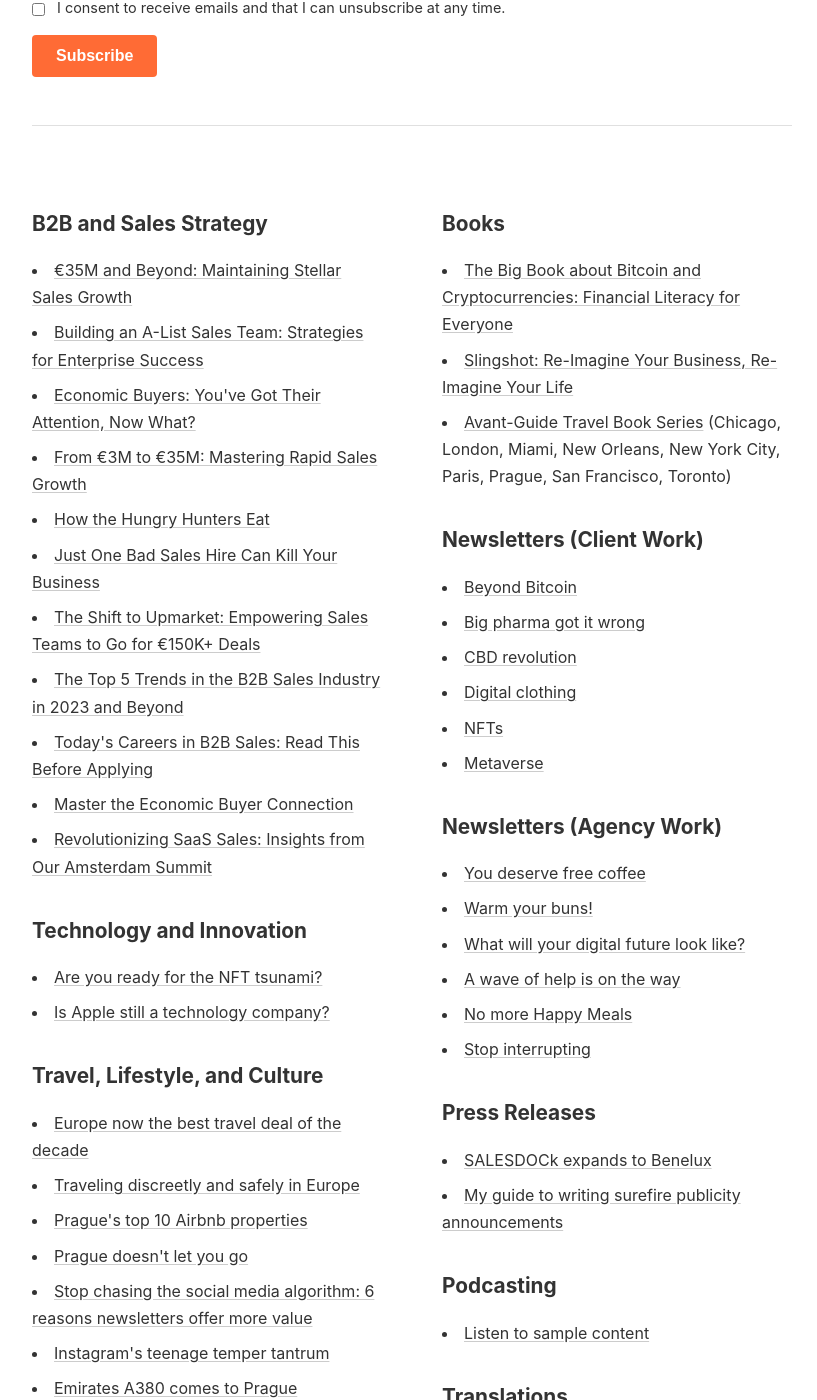
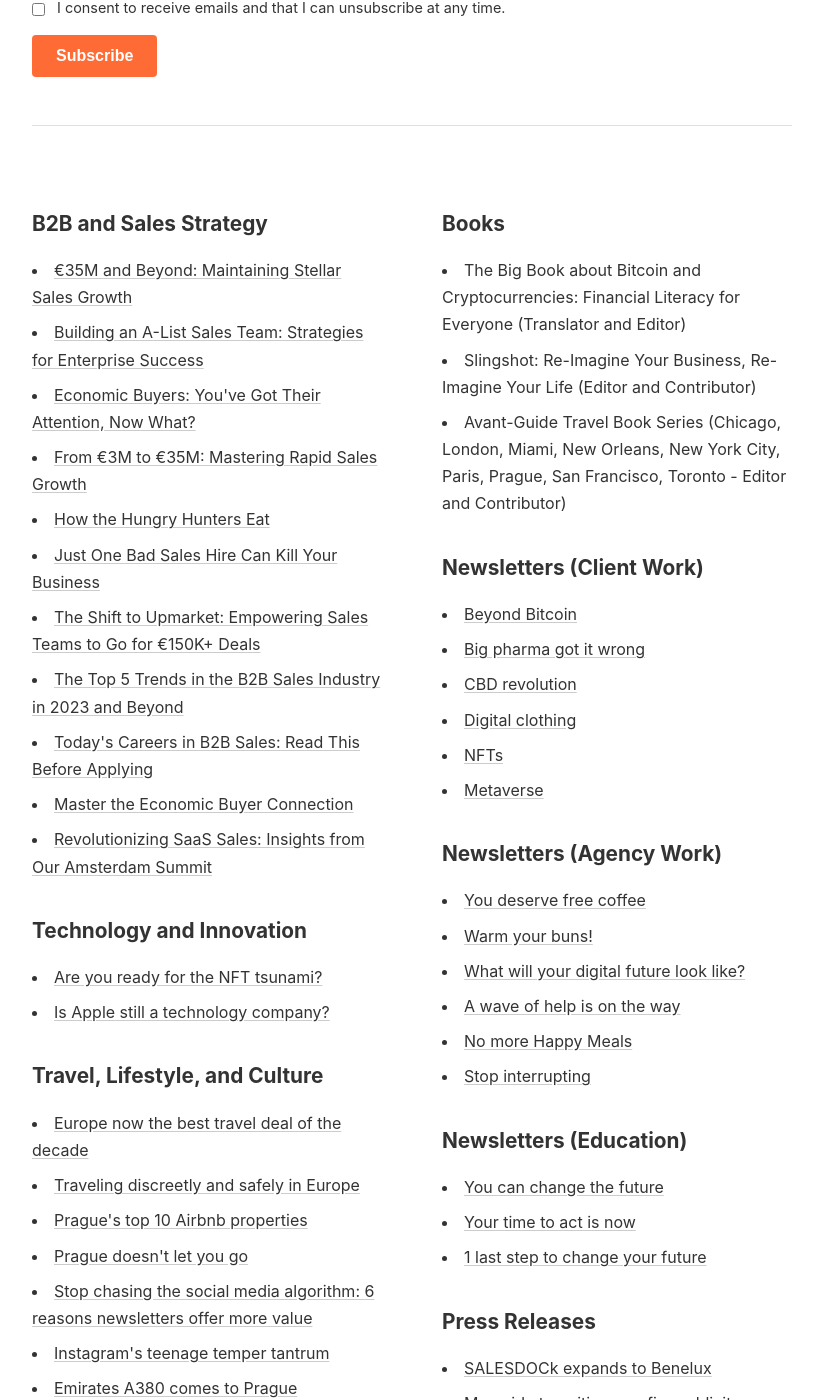
Before and after one commit to westleyovercash/westleyovercash.github.io, a Jekyll site: the page built from index.md, in a window 1280 px wide and 1400 px high, scrolled down 894 px. Shown: the whole window, without its empty margins (228-1045 px from the left). Built offline with Jekyll 4.4.1, drawn with Linux system fonts in a browser that asks for light colours.

Commit message:
Update index.md

```diff
--- a/index.md
+++ b/index.md
@@ -43,34 +43,34 @@
 
 <h3>B2B and Sales Strategy</h3>
 <ul>
-<li><a href="#">€35M and Beyond: Maintaining Stellar Sales Growth</a></li>
-<li><a href="#">Building an A-List Sales Team: Strategies for Enterprise Success</a></li>
-<li><a href="#">Economic Buyers: You've Got Their Attention, Now What?</a></li>
-<li><a href="#">From €3M to €35M: Mastering Rapid Sales Growth</a></li>
-<li><a href="#">How the Hungry Hunters Eat</a></li>
-<li><a href="#">Just One Bad Sales Hire Can Kill Your Business</a></li>
-<li><a href="#">The Shift to Upmarket: Empowering Sales Teams to Go for €150K+ Deals</a></li>
-<li><a href="#">The Top 5 Trends in the B2B Sales Industry in 2023 and Beyond</a></li>
-<li><a href="#">Today's Careers in B2B Sales: Read This Before Applying</a></li>
-<li><a href="#">Master the Economic Buyer Connection</a></li>
-<li><a href="#">Revolutionizing SaaS Sales: Insights from Our Amsterdam Summit</a></li>
+<li><a href="https://drive.google.com/file/d/18PKTIIWaPK8QsfZXt_Gr_AQt0TJ7VPsF/view?usp=sharing" target="_blank">€35M and Beyond: Maintaining Stellar Sales Growth</a></li>
+<li><a href="https://drive.google.com/file/d/14r6u8EB_2qqgD1HyT8nqIZiCVhgx6vEX/view?usp=sharing" target="_blank">Building an A-List Sales Team: Strategies for Enterprise Success</a></li>
+<li><a href="https://drive.google.com/file/d/1lpJ2y_TgkNoolDvnm47qLMZA_flFx3EM/view?usp=sharing" target="_blank">Economic Buyers: You've Got Their Attention, Now What?</a></li>
+<li><a href="https://drive.google.com/file/d/1DOCko4feLFB17CHDxu3IcP4E9dEdRZHE/view?usp=sharing" target="_blank">From €3M to €35M: Mastering Rapid Sales Growth</a></li>
+<li><a href="https://drive.google.com/file/d/1cUZmnPtmwgphKcDACKZzqotSgC8y35D9/view?usp=sharing" target="_blank">How the Hungry Hunters Eat</a></li>
+<li><a href="https://drive.google.com/file/d/1eLixvwIzUBjaYgdnU8cseGhYMzCMlUmR/view?usp=sharing" target="_blank">Just One Bad Sales Hire Can Kill Your Business</a></li>
+<li><a href="https://drive.google.com/file/d/1TouePOPGIjoUEq6FsZ_WIxx6ZWgg7mln/view?usp=sharing" target="_blank">The Shift to Upmarket: Empowering Sales Teams to Go for €150K+ Deals</a></li>
+<li><a href="https://drive.google.com/file/d/1-oP4FYCu-4DVW5cHC6ws-GEOIWA1OSq6/view?usp=sharing" target="_blank">The Top 5 Trends in the B2B Sales Industry in 2023 and Beyond</a></li>
+<li><a href="https://drive.google.com/file/d/1zZZXW73rerKa0-Jw-cz16OCTpvJytEBr/view?usp=sharing" target="_blank">Today's Careers in B2B Sales: Read This Before Applying</a></li>
+<li><a href="https://drive.google.com/file/d/1CA6V5cchKsU1e5t3Tp41_TBXV3OVhGFc/view?usp=sharing" target="_blank">Master the Economic Buyer Connection</a></li>
+<li><a href="https://drive.google.com/file/d/1laQYFQDjz_pS0tAZJcPnox3fwt-MvU_Z/view?usp=sharing" target="_blank">Revolutionizing SaaS Sales: Insights from Our Amsterdam Summit</a></li>
 </ul>
 
 <h3>Technology and Innovation</h3>
 <ul>
-<li><a href="#">Are you ready for the NFT tsunami?</a></li>
-<li><a href="#">Is Apple still a technology company?</a></li>
+<li><a href="https://www.wessence.com/blog/are-you-ready-for-the-nft-tsunami" target="_blank">Are you ready for the NFT tsunami?</a></li>
+<li><a href="/blog/is-apple-still-a-technology-company">Is Apple still a technology company?</a></li>
 </ul>
 
 <h3>Travel, Lifestyle, and Culture</h3>
 <ul>
-<li><a href="#">Europe now the best travel deal of the decade</a></li>
-<li><a href="#">Traveling discreetly and safely in Europe</a></li>
-<li><a href="#">Prague's top 10 Airbnb properties</a></li>
-<li><a href="#">Prague doesn't let you go</a></li>
-<li><a href="#">Stop chasing the social media algorithm: 6 reasons newsletters offer more value</a></li>
-<li><a href="#">Instagram's teenage temper tantrum</a></li>
-<li><a href="#">Emirates A380 comes to Prague</a></li>
+<li><a href="/blog/europe-now-the-best-travel-deal-of-the-decade">Europe now the best travel deal of the decade</a></li>
+<li><a href="/blog/traveling-discreetly-and-safely-in-europe">Traveling discreetly and safely in Europe</a></li>
+<li><a href="/blog/prague-top-10-airbnb-properties">Prague's top 10 Airbnb properties</a></li>
+<li><a href="/blog/prague-doesnt-let-you-go">Prague doesn't let you go</a></li>
+<li><a href="/blog/stop-chasing-the-social-media-algorithm-6-reasons-newsletters-offer-more-value" target="_blank">Stop chasing the social media algorithm: 6 reasons newsletters offer more value</a></li>
+<li><a href="/blog/instagrams-teenage-temper-tantrum" target="_blank">Instagram's teenage temper tantrum</a></li>
+<li><a href="/blog/emirates-a380-comes-to-prague">Emirates A380 comes to Prague</a></li>
 </ul>
 
 </div>
@@ -79,45 +79,52 @@
 
 <h3>Books</h3>
 <ul>
-<li><a href="#">The Big Book about Bitcoin and Cryptocurrencies: Financial Literacy for Everyone</a></li>
-<li><a href="#">Slingshot: Re-Imagine Your Business, Re-Imagine Your Life</a></li>
-<li><a href="#">Avant-Guide Travel Book Series</a> (Chicago, London, Miami, New Orleans, New York City, Paris, Prague, San Francisco, Toronto)</li>
+<li>The Big Book about Bitcoin and Cryptocurrencies: Financial Literacy for Everyone (Translator and Editor)</li>
+<li>Slingshot: Re-Imagine Your Business, Re-Imagine Your Life (Editor and Contributor)</li>
+<li>Avant-Guide Travel Book Series (Chicago, London, Miami, New Orleans, New York City, Paris, Prague, San Francisco, Toronto - Editor and Contributor)</li>
 </ul>
 
 <h3>Newsletters (Client Work)</h3>
 <ul>
-<li><a href="#">Beyond Bitcoin</a></li>
-<li><a href="#">Big pharma got it wrong</a></li>
-<li><a href="#">CBD revolution</a></li>
-<li><a href="#">Digital clothing</a></li>
-<li><a href="#">NFTs</a></li>
-<li><a href="#">Metaverse</a></li>
+<li><a href="https://drive.google.com/file/d/1Knab998R3lIDvNAc3EwjzWxJ8x1zMPfJ/view?usp=sharing" target="_blank">Beyond Bitcoin</a></li>
+<li><a href="https://drive.google.com/file/d/1fMCkyMvANiQYEPY46Y4zUWrzqTY155DP/view?usp=share_link" target="_blank">Big pharma got it wrong</a></li>
+<li><a href="https://drive.google.com/file/d/11dXc_P-5ZOtWM_vAHGKIHrGrzrzNWD4X/view?usp=sharing" target="_blank">CBD revolution</a></li>
+<li><a href="https://drive.google.com/file/d/1Hh7sTxj0vnuEiuok0yicct7udoe7Jftd/view?usp=sharing" target="_blank">Digital clothing</a></li>
+<li><a href="https://drive.google.com/file/d/1rbUdT-EQDULtcyRcFkBGLGAve2SPYVqX/view?usp=sharing" target="_blank">NFTs</a></li>
+<li><a href="https://drive.google.com/file/d/1fEmhH7zb3KYRlRdOWsSjuhgEXuqLt8qD/view?usp=sharing" target="_blank">Metaverse</a></li>
 </ul>
 
 <h3>Newsletters (Agency Work)</h3>
 <ul>
-<li><a href="#">You deserve free coffee</a></li>
-<li><a href="#">Warm your buns!</a></li>
-<li><a href="#">What will your digital future look like?</a></li>
-<li><a href="#">A wave of help is on the way</a></li>
-<li><a href="#">No more Happy Meals</a></li>
-<li><a href="#">Stop interrupting</a></li>
+<li><a href="https://drive.google.com/file/d/1FL2HwegikLnZO0k_Oz54EbhvkWhPxpdu/view?usp=sharing" target="_blank">You deserve free coffee</a></li>
+<li><a href="https://drive.google.com/file/d/1bYMDZ-aB5-SCzfxLxvjci2YHrsejipmY/view?usp=sharing" target="_blank">Warm your buns!</a></li>
+<li><a href="https://drive.google.com/file/d/10kPrselyGvk9-4eSWx1EPk4z67gs_O40/view?usp=sharing" target="_blank">What will your digital future look like?</a></li>
+<li><a href="https://drive.google.com/file/d/1IzrsfVLYjNhr3PzxOVxC2Vqp0qAOvprs/view?usp=sharing" target="_blank">A wave of help is on the way</a></li>
+<li><a href="https://drive.google.com/file/d/1ALvVlaKHFnMSGHF-L7BAi654ye60iO6t/view?usp=sharing" target="_blank">No more Happy Meals</a></li>
+<li><a href="https://drive.google.com/file/d/1yPQqDH-upSxqr6QobgBy4rbpHV5kG55D/view?usp=sharing" target="_blank">Stop interrupting</a></li>
+</ul>
+
+<h3>Newsletters (Education)</h3>
+<ul>
+<li><a href="https://drive.google.com/file/d/1eZf_gnved8CkKzwERby5Q3H5QlkhMX0y/view?usp=sharing" target="_blank">You can change the future</a></li>
+<li><a href="https://drive.google.com/file/d/1BzA3QGhSyhvTFxO-wANtyjOhrgRpBup7/view?usp=sharing" target="_blank">Your time to act is now</a></li>
+<li><a href="https://drive.google.com/file/d/13iG2_sGVY4LMsXpeynslS-Ko1wJ3ZyzM/view?usp=sharing" target="_blank">1 last step to change your future</a></li>
 </ul>
 
 <h3>Press Releases</h3>
 <ul>
-<li><a href="#">SALESDOCk expands to Benelux</a></li>
-<li><a href="#">My guide to writing surefire publicity announcements</a></li>
+<li><a href="https://drive.google.com/file/d/1pwISRCPCL2GyfnK7VjUuL4kjfGkIpmjQ/view?usp=sharing" target="_blank">SALESDOCk expands to Benelux</a></li>
+<li><a href="/s/Guide-to-writing-surefire-publicity-announcements.pdf" target="_blank">My guide to writing surefire publicity announcements</a></li>
 </ul>
 
 <h3>Podcasting</h3>
 <ul>
-<li><a href="#">Listen to sample content</a></li>
+<li><a href="https://drive.google.com/file/d/1l877T9pqRdJqUUhVgxbMXZMBkcsb10Be/view?usp=share_link" target="_blank">Listen to sample content</a></li>
 </ul>
 
 <h3>Translations</h3>
 <ul>
-<li><a href="#">Artificial Intelligence Is Returning Business to Traditional Soft Skills</a></li>
+<li><a href="https://drive.google.com/file/d/1L2Cf2OKvOyv5vbA1prcvax72u73qwSNs/view?usp=share_link" target="_blank">Artificial Intelligence Is Returning Business to Traditional Soft Skills</a></li>
 </ul>
 
 <h3>Social Media</h3>
```
